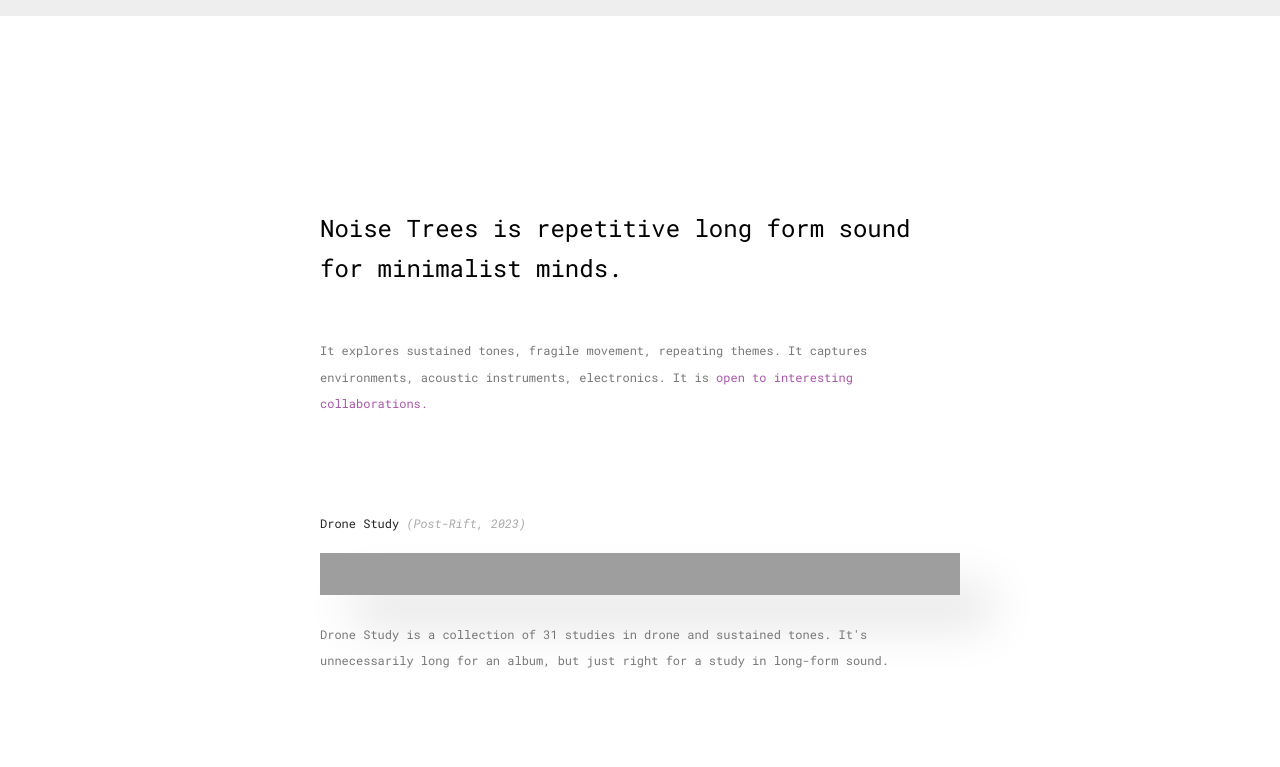
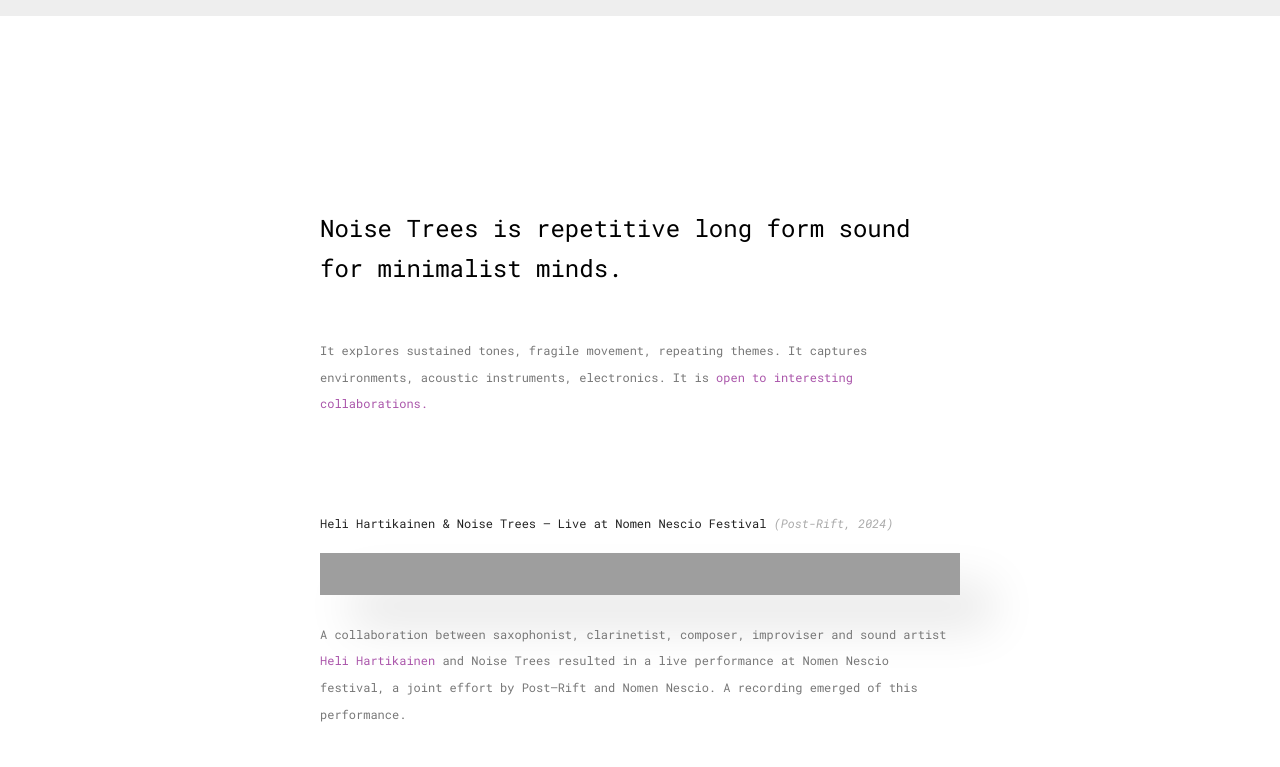
Before and after one commit to noisetrees/website, a plain HTML site: page index.html in a window 1280 px wide. Shown: the top 767 px of the page. Drawn offline with nearby package versions, Linux system fonts and the light colour scheme; grey boxes are pictures that could not be loaded.

Commit message:
Update index.html

```diff
--- a/index.html
+++ b/index.html
@@ -57,12 +57,12 @@
 
   <section>
     <!--<a id="sound"></a>
-    <h2>Sound</h2>
+    <h2>Sound</h2>-->
     <article>
       <h3>Heli Hartikainen & Noise Trees — Live at Nomen Nescio Festival <span>(Post-Rift, 2024)</span></h3>
-      <iframe style="border: 0; width: 100%; height: 42px;" src="https://bandcamp.com/EmbeddedPlayer/album=2181542255/size=small/bgcol=ffffff/linkcol=a5a/transparent=true/" seamless><a href="https://noisetrees.bandcamp.com/album/drone-study">Drone Study by Noise Trees</a></iframe>
+      <iframe style="border: 0; width: 100%; height: 42px;" src="https://bandcamp.com/EmbeddedPlayer/album=1262201035/size=small/bgcol=ffffff/linkcol=a5a/transparent=true/" seamless><a href="https://noisetrees.bandcamp.com/album/live-at-nomen-nescio-festival">Live at Nomen Nescio Festival by Heli Hartikainen & Noise Trees</a></iframe>
       <p>A collaboration between saxophonist, clarinetist, composer, improviser and sound artist <a href="https://helihartikainen.com/">Heli Hartikainen</a> and Noise Trees resulted in a live performance at Nomen Nescio festival, a joint effort by Post—Rift and Nomen Nescio. A recording emerged of this performance.</p>
-    </article>-->
+    </article>
     <article>
       <h3>Drone Study <span>(Post-Rift, 2023)</span></h3>
       <iframe style="border: 0; width: 100%; height: 42px;" src="https://bandcamp.com/EmbeddedPlayer/album=2181542255/size=small/bgcol=ffffff/linkcol=a5a/transparent=true/" seamless><a href="https://noisetrees.bandcamp.com/album/drone-study">Drone Study by Noise Trees</a></iframe>
```
